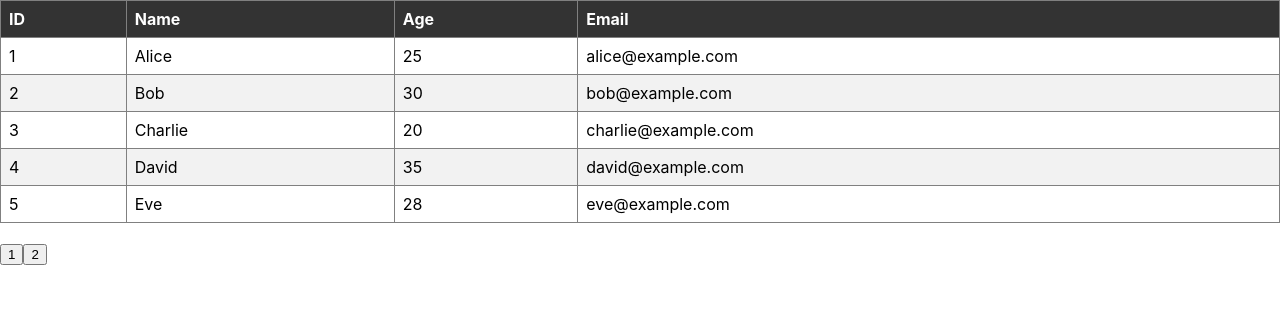
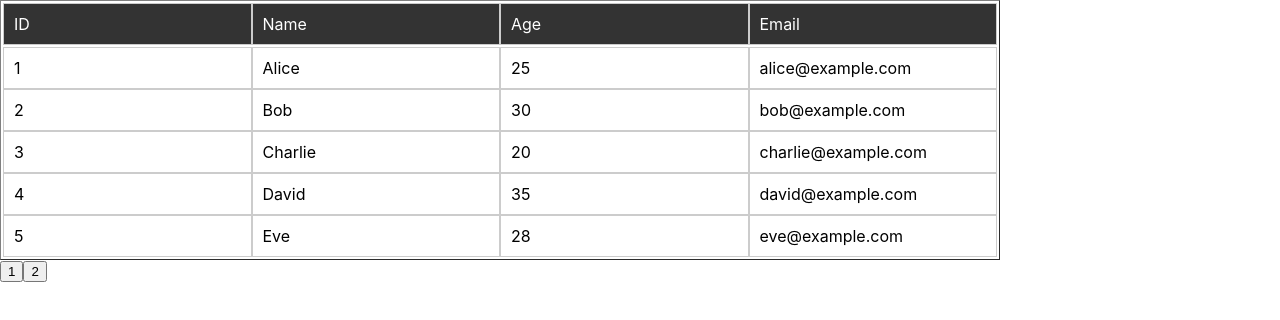
Before and after one commit to yhyancy/React_table_demo, a React (Create React App) app: page / in a window 1280 px wide. Shown: the top 320 px of the page. Built offline with nearby package versions, Linux system fonts and the light colour scheme.

Commit message:
add fixedColumn function

```diff
--- a/src/App.js
+++ b/src/App.js
@@ -20,7 +20,7 @@ const data = [
 function App() {
   return (
     <div className="App">
-      <Table data={data} columns={columns} />
+      <Table data={data} columns={columns} fixedColumns={0} />
     </div>
   );
 }
--- a/src/components/Table/index.css
+++ b/src/components/Table/index.css
@@ -1,23 +1,15 @@
-table {
-    border-collapse: collapse;
-    width: 100%;
-    margin: 0 0 20px 0;
-  }
-
-th, td {
-    text-align: left;
-    padding: 8px;
-}
-
-th {
+thead{
     background-color: #333;
     color: #fff;
 }
 
-tr:nth-child(even) {
-    background-color: #f2f2f2;
+.row {
+    display: flex;
+    flex-direction: row;
 }
 
-tr:hover {
-    background-color: #ddd;
+.cell {
+    flex: 1;
+    padding: 10px;
+    border: 1px solid #ccc;
 }
--- a/src/components/Table/index.tsx
+++ b/src/components/Table/index.tsx
@@ -11,8 +11,7 @@ interface TableProps {
   columns: TableColumn[];
   data: any[];
   pageSize?: number;
-  leftFixedColumns?: number;
-  rightFixedColumns?: number;
+  fixedColumns?: number;
 }
 
 enum SortOrder {
@@ -20,7 +19,12 @@ enum SortOrder {
   DESCENDING = "DESC",
 }
 
-const Table: React.FC<TableProps> = ({ columns, data, pageSize = 5 }) => {
+const Table: React.FC<TableProps> = ({
+  columns,
+  data,
+  pageSize = 5,
+  fixedColumns = 0,
+}) => {
   const [sortColumn, setSortColumn] = useState<TableColumn | null>(null);
   const [sortOrder, setSortOrder] = useState<SortOrder>(SortOrder.ASCENDING);
   const [currentPage, setCurrentPage] = useState(1);
@@ -38,23 +42,26 @@ const Table: React.FC<TableProps> = ({ columns, data, pageSize = 5 }) => {
   const startIndex = (currentPage - 1) * pageSize;
   const endIndex = Math.min(startIndex + pageSize, sortedData.length);
   const pageData = sortedData.slice(startIndex, endIndex);
+  const fixedColumnsData = pageData.slice(0, fixedColumns);
+  const scrollableColumnsData = pageData.slice(fixedColumns);
+
 
   const renderTableHeader = () => {
     return (
       <thead>
-        <tr>
+        <div className="row">
           {columns.map((column) => (
-            <th
+            <div
               key={column.key}
-              className={column.sortable ? "sortable" : undefined}
+              className={column.sortable ? "cell" : undefined}
               onClick={() => handleSort(column)}
             >
               {column.title}
               {sortColumn === column &&
                 (sortOrder === SortOrder.ASCENDING ? " ▲" : " ▼")}
-            </th>
+            </div>
           ))}
-        </tr>
+        </div>
       </thead>
     );
   };
@@ -62,13 +69,28 @@ const Table: React.FC<TableProps> = ({ columns, data, pageSize = 5 }) => {
   const renderTableBody = () => {
     return (
       <tbody>
-        {pageData.map((row) => (
-          <tr key={row.id}>
-            {columns.map((column) => (
-              <td key={column.key}>{row[column.key]}</td>
+        {/* fixed column */}
+        {fixedColumnsData.map((row) => (
+          <div key={row.id} className="row">
+            {columns.slice(0, fixedColumns).map((column) => (
+                <div key={column.key} className="cell">
+                  {row[column.key]}
+                </div>
             ))}
-          </tr>
+          </div>
         ))}
+        {/* scrollable column */}
+        <div className="scrollable">
+          {scrollableColumnsData.map((row) => (
+            <div key={row.id} className="row">
+              {columns.slice(fixedColumns).map((column) => (
+                <div key={column.key} className="cell">
+                  {row[column.key]}
+                </div>
+              ))}
+            </div>
+          ))}
+        </div>
       </tbody>
     );
   };
@@ -82,7 +104,7 @@ const Table: React.FC<TableProps> = ({ columns, data, pageSize = 5 }) => {
           <button
             key={pageNumber}
             className={pageNumber === currentPage ? "active" : undefined}
-            onClick={() => setCurrentPage(pageNumber)}
+            onClick={() => handlePageChange(pageNumber)}
           >
             {pageNumber}
           </button>
@@ -106,10 +128,14 @@ const Table: React.FC<TableProps> = ({ columns, data, pageSize = 5 }) => {
     setCurrentPage(1);
   };
 
+  const handlePageChange = (page: number) => {
+    setCurrentPage(page);
+  };
+
   return (
     <div className="table-container">
       {/* Render the table UI */}
-      <table border={1}>
+      <table border={1} width="1000px">
         {renderTableHeader()}
         {renderTableBody()}
       </table>
```
